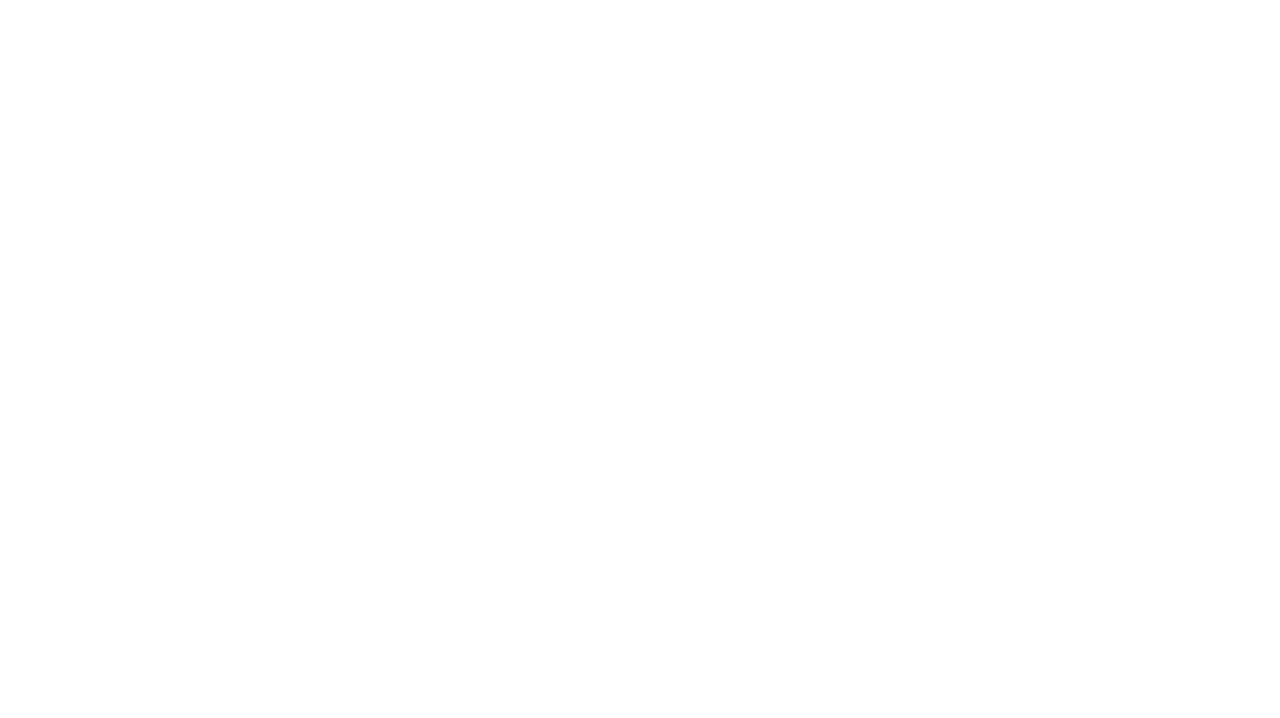
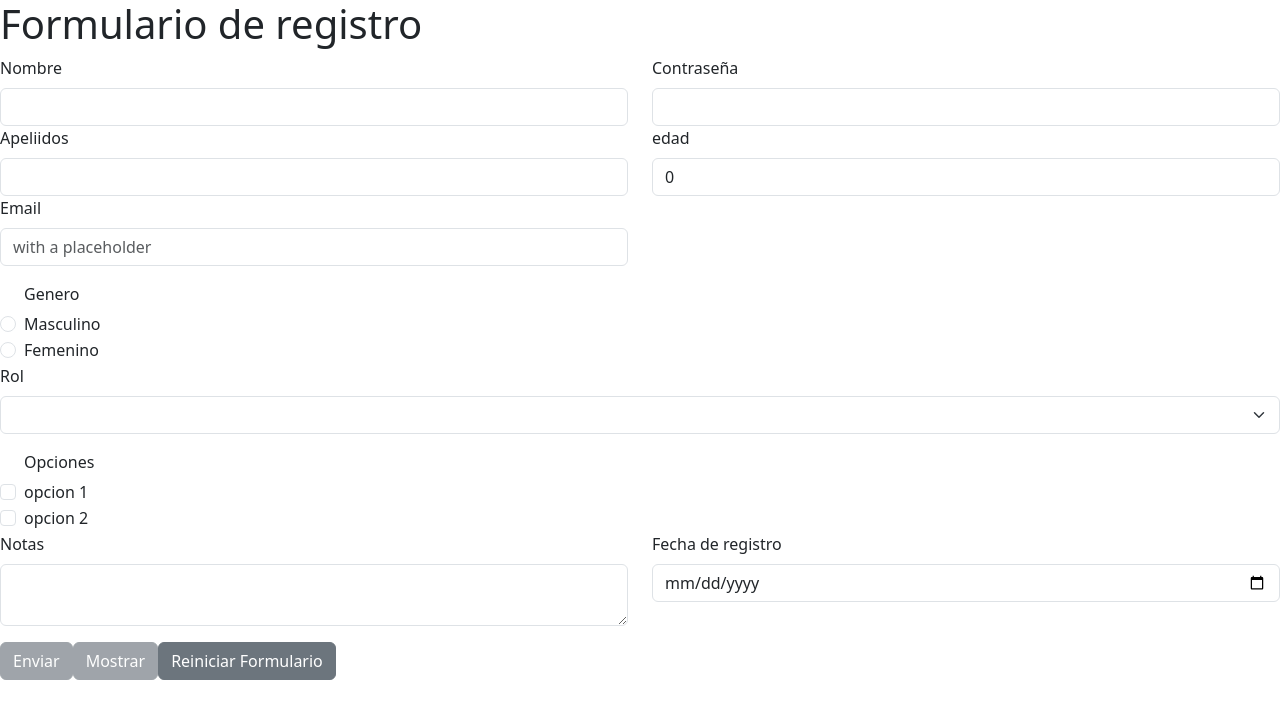
Before and after one commit to JovanyMolina/Practicas, a Next.js app: page /practica5 in a window 1280 px wide. Shown: the top 718 px of the page. Built offline with nearby package versions, Linux system fonts and the light colour scheme.

Commit message:
Practica #5 - Formularios

```diff
--- a/src/app/globals.css
+++ b/src/app/globals.css
@@ -2,10 +2,21 @@
 @tailwind components;
 @tailwind utilities;
 
+.ContenedorInicio{
+  display: flex;
+  justify-content: center;
+  align-items: center;
 
+}
 .botonesInicio{
-  border-radius: 3%;
+  border-radius: 15%;
   background-color: blanchedalmond;
+  padding: 10px 10px ;
+  margin: 20px 10px;
+  justify-content: center;
+  align-items: center;
+  text-align: center;
+  align-content: center;
 }
 
 .img1 {
--- a/src/app/page.js
+++ b/src/app/page.js
@@ -3,11 +3,12 @@ import Link from "next/link";
 
 export default function Home() {
   return (
-    <div>
-      <Link href='/practica1'>PRACTICA#1</Link>
-      <Link href='/practica2'>PRACTICA#2</Link>
-      <Link href='/practica3'>PRACTICA#3</Link>
-      <Link href='/practica4'>PRACTICA#4</Link>
+    <div className="ContenedorInicio">
+      <Link href='/practica1' className="botonesInicio">PRACTICA#1</Link>
+      <Link href='/practica2' className="botonesInicio">PRACTICA#2</Link>
+      <Link href='/practica3' className="botonesInicio">PRACTICA#3</Link>
+      <Link href='/practica4' className="botonesInicio">PRACTICA#4</Link>
+      <Link href='/practica5' className="botonesInicio">PRACTICA#5</Link>
 
     </div>
   );
--- a/src/app/practica5/page.js
+++ b/src/app/practica5/page.js
@@ -1,9 +1,9 @@
 import React from 'react'
-
+import ComponenteFormulario from '@/components/practica5/ComponenteFormulario'
 export default function page() {
   return (
     <div>
-
+      <ComponenteFormulario />
     </div>
   )
 }
--- /dev/null
+++ b/src/components/practica5/ComponenteFormulario.js
@@ -0,0 +1,269 @@
+"use client";
+import React, { useState, useEffect } from "react";
+import "bootstrap/dist/css/bootstrap.min.css";
+import { Input, Form, Row, Col, FormGroup, Label, Button } from "reactstrap";
+import { Modal, ModalHeader, ModalBody, ModalFooter } from "reactstrap";
+
+export default function ComponenteFormulario(args) {
+  //////////////
+  const [modal, setModal] = useState(false);
+  const toggle = () => setModal(!modal);
+  const [botonActivo, setBotonActivo] = useState(false);
+  const [formEnviado, setFormEnviado] = useState(false);
+
+  //////////
+
+  const [datosFormulario, setDatosFormularios] = useState({
+    nombre: "",
+    apellidos: "",
+    email: "",
+    password: "",
+    edad: 0,
+    genero: false,
+    rol: "",
+    opcion1: false,
+    opcion2: false,
+    notas: "",
+    fechaDeRegistro: "",
+  });
+
+  const cambio = (e) => {
+    const { name, value, type, checked } = e.target;
+    setDatosFormularios({
+      ...datosFormulario,
+      [name]: type === "checkbox" ? checked : value,
+    });
+  };
+
+  const elSumitForm = (e) => {
+    e.preventDefault();
+    console.log(datosFormulario);
+    setFormEnviado(true);
+
+    /*
+    if(!datosFormulario.nombre || !datosFormulario.apellidos || !datosFormulario.email || !datosFormulario.password || !datosFormulario.edad || !datosFormulario.genero || !datosFormulario.rol ||  !datosFormulario.notas || !datosFormulario.fechaDeRegistro){
+      alert("Todos los campos son obligatorios");
+        return;
+    }*/
+
+
+
+  };
+  useEffect(() => {
+    if (datosFormulario.nombre &&
+      datosFormulario.email &&
+      datosFormulario.password &&
+      datosFormulario.edad &&
+      datosFormulario.genero &&
+      datosFormulario.rol &&
+      datosFormulario.notas &&
+      datosFormulario.fechaDeRegistro) {
+      setBotonActivo(true);
+    } else {
+      setBotonActivo(false);
+      setFormEnviado(false);
+    }
+  }, [datosFormulario]);
+
+  function ReiniciarFormulario() {
+    setDatosFormularios({
+      nombre: "",
+      apellidos: "",
+      email: "",
+      password: "",
+      edad: 0,
+      genero: false,
+      rol: "",
+      opcion1: false,
+      opcion2: false,
+      notas: "",
+      fechaDeRegistro: "",
+    });
+    setFormEnviado(false);
+  }
+
+
+  return (
+    <div>
+      <h1>Formulario de registro</h1>
+      <Form onSubmit={elSumitForm}>
+        <Row>
+          <Col md={6}>
+            <FormGroup>
+              <Label for="exampleName">Nombre</Label>
+              <div>
+                {" "}
+                <Input
+                  name="nombre"
+                  value={datosFormulario.nombre}
+                  onChange={cambio}
+                />
+              </div>
+              <Label for="exampleName">Apeliidos</Label>
+              <div>
+                {" "}
+                <Input
+                  name="apellidos"
+                  value={datosFormulario.apellidos}
+                  onChange={cambio}
+                />
+              </div>
+              <Label for="exampleEmail">Email</Label>
+              <Input
+                id="exampleEmail"
+                name="email"
+                placeholder="with a placeholder"
+                type="email"
+                onChange={cambio}
+                value={datosFormulario.email}
+              />
+            </FormGroup>
+          </Col>
+          <Col md={6}>
+            <FormGroup>
+              <Label for="examplePassword">Contraseña</Label>
+              <Input
+                id="examplePassword"
+                name="password"
+                type="password"
+                onChange={cambio}
+                value={datosFormulario.password}
+              />
+              <FormGroup>
+                <Label for="exampleDatetime">edad</Label>
+                <Input
+                  name="edad"
+                  placeholder="edad"
+                  type="number"
+                  onChange={cambio}
+                  value={datosFormulario.edad}
+                />
+              </FormGroup>
+            </FormGroup>
+          </Col>
+        </Row>
+        <FormGroup check>
+          <label>
+            <h6>Genero</h6>
+          </label>
+          <div> </div>
+          <Input
+            name="genero"
+            type="radio"
+            value="Masculino"
+            checked={datosFormulario.genero === "Masculino"}
+            onChange={cambio}
+          />{" "}
+          <Label check>Masculino</Label>
+        </FormGroup>
+        <FormGroup check>
+          <Input
+            name="genero"
+            type="radio"
+            value="Femenino"
+            checked={datosFormulario.genero === "Femenino"}
+            onChange={cambio}
+          />{" "}
+          <Label check>Femenino</Label>
+        </FormGroup>
+        <FormGroup>
+          <Label for="exampleSelect">Rol</Label>
+          <Input
+            id="exampleSelect"
+            name="rol"
+            value={datosFormulario.rol}
+            onChange={cambio}
+            type="select"
+          >
+            <option></option>
+            <option>Admin</option>
+            <option>Operador</option>
+            <option>Caja</option>
+            <option>Supervisor</option>
+          </Input>
+        </FormGroup>
+        <FormGroup check>
+          <label>
+            <h6>Opciones</h6>
+          </label>
+          <div> </div>
+          <Input
+            type="checkbox"
+            name="opcion1"
+            value="opcion 1"
+            onChange={cambio}
+            checked={datosFormulario.opcion1  }
+          />{" "}
+          <Label check>opcion 1</Label>
+        </FormGroup>
+        <FormGroup check>
+          <Input
+            type="checkbox"
+            name="opcion2"
+            value="opcion 2"
+            onChange={cambio}
+            checked={datosFormulario.opcion2  }
+          />{" "}
+          <Label check>opcion 2</Label>
+        </FormGroup>
+        <Row>
+          <Col md={6}>
+            <FormGroup>
+              <Label for="exampleText">Notas</Label>
+              <Input
+                id="exampleText"
+                name="notas"
+                value={datosFormulario.notas}
+                onChange={cambio}
+                type="textarea"
+              />
+            </FormGroup>
+          </Col>
+          <Col md={6}>
+            <FormGroup>
+              <Label for="exampleDate">Fecha de registro</Label>
+              <Input
+                id="exampleDate"
+                name="fechaDeRegistro"
+                placeholder="date placeholder"
+                type="date"
+                onChange={cambio}
+                value={datosFormulario.fechaDeRegistro}
+              />
+            </FormGroup>
+          </Col>
+        </Row>{" "}
+
+        <Button type="submit" disabled={!botonActivo}>Enviar</Button>
+        <Button onClick={toggle} disabled={!formEnviado} >Mostrar</Button>
+        <Button onClick={ReiniciarFormulario} >Reiniciar Formulario </Button>
+
+
+        <Modal isOpen={modal} toggle={toggle} {...args}>
+          <ModalHeader toggle={toggle}>Registro con el useState</ModalHeader>
+          <ModalBody>
+            <p>Nombre: {datosFormulario.nombre}</p>
+            <p>Apellidos: {datosFormulario.apellidos}</p>
+            <p>Edad: {datosFormulario.edad}</p>
+            <p>Email: {datosFormulario.email}</p>
+            <p>Contraseña: {datosFormulario.password}</p>
+            <p>Genero: {datosFormulario.genero}</p>
+            <p>opcion1: {datosFormulario.opcion1 ? "true" : "false" }</p>
+            <p>opcion2: {datosFormulario.opcion2 ? "true" : "false"}</p>
+            <p>Rol: {datosFormulario.rol}</p>
+            <p>Notas: {datosFormulario.notas}</p>
+            <p>Fecha de Registro: {datosFormulario.fechaDeRegistro}</p>
+          </ModalBody>
+          <ModalFooter>
+            <Button color="primary" onClick={toggle}>
+              Aceptar
+            </Button>{" "}
+            <Button color="secondary"  onClick={toggle}>
+              Cancelar
+            </Button>
+          </ModalFooter>
+        </Modal>
+      </Form>
+    </div>
+  );
+}
```
